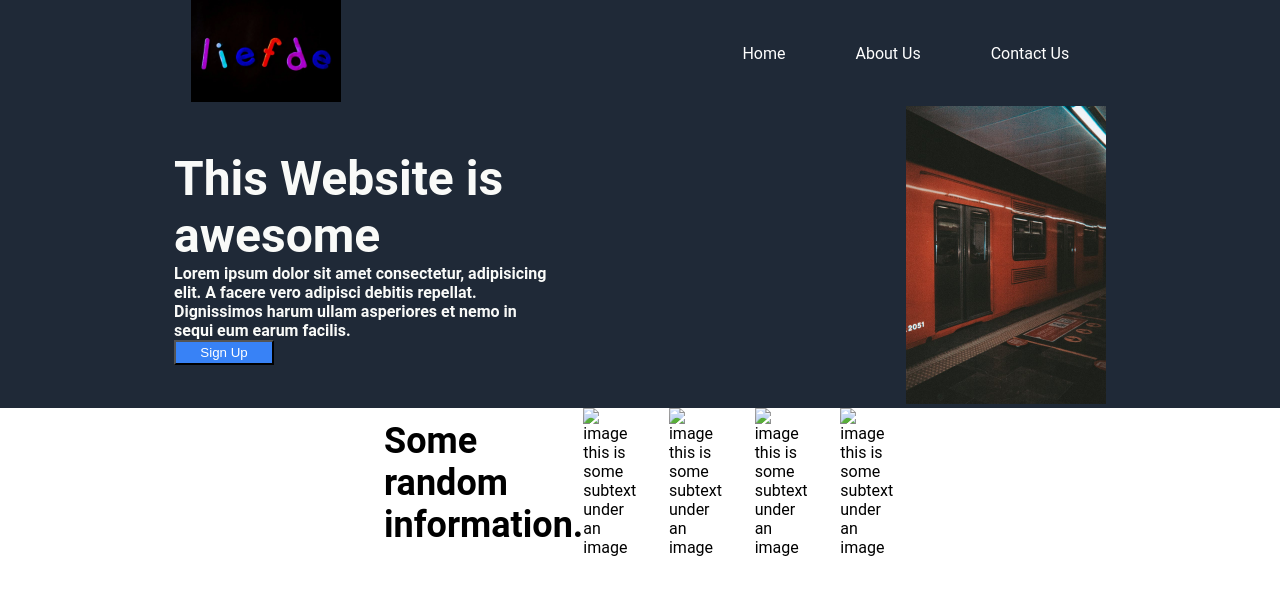
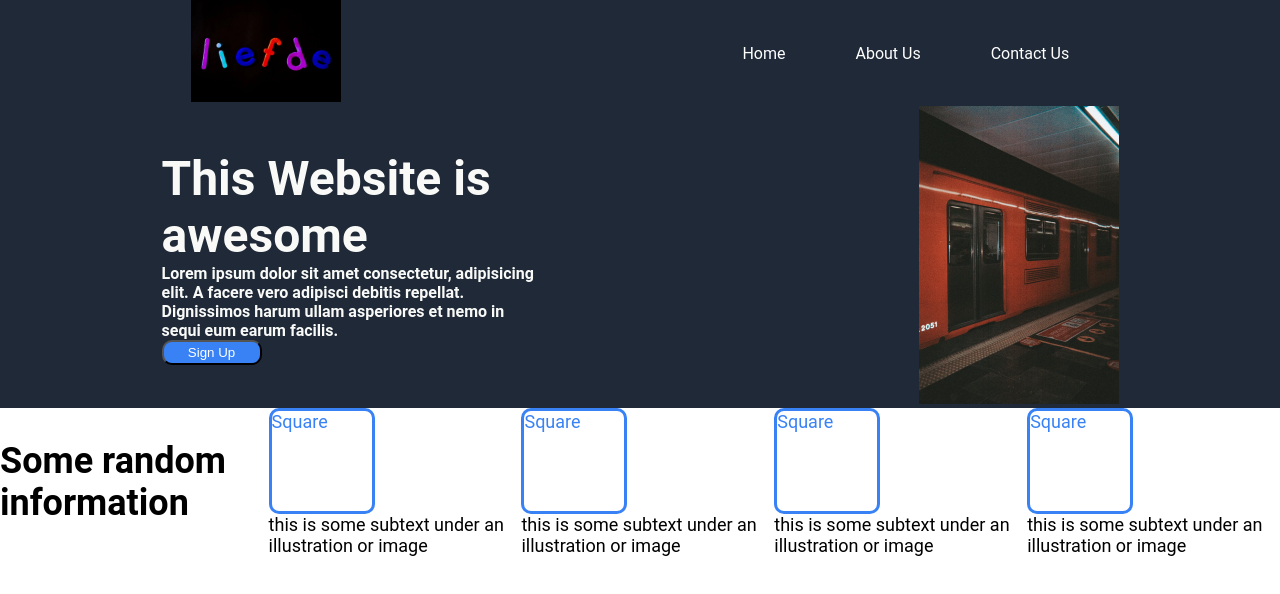
Before and after one commit to tedresmol/landing, a plain HTML site: page index.html in a window 1280 px wide. Drawn offline with Linux system fonts and the light colour scheme.

Commit message:
added some boxes on mid tier

```diff
--- a/index.html
+++ b/index.html
@@ -32,15 +32,29 @@
     </div>
    </main>
    <div class="uppermid">
-    <h2>Some random information.</h2>
-    <ul>
-        <li><img src="" alt="image"> this is some subtext under an image</li>
-        <li><img src="" alt="image"> this is some subtext under an image</li>
-        <li><img src="" alt="image"> this is some subtext under an image</li>
-        <li><img src="" alt="image"> this is some subtext under an image</li>
+    <div class="h2">Some random information</div>
+    <div class="boxes">
+        <div>
+            <div class="square">Square</div>
+            <span>this is some subtext under an illustration or image</span>
+        </div>
+        <div>
+            <div class="square">Square</div>
+            <span>this is some subtext under an illustration or image</span>
+        </div>
+        <div>
+            <div class="square">Square</div>
+            <span>this is some subtext under an illustration or image</span>
+        </div>
+        <div>
+            <div class="square">Square</div>
+            <span>this is some subtext under an illustration or image</span>
+        </div>
 
-    </ul>
 
+
+
+    </div>
    </div>
 
 
--- a/styles.css
+++ b/styles.css
@@ -42,6 +42,7 @@
     color: white;
     width: 100px;
     height: 25px;
+    border-radius: 10px;
 }
 h1 {
     color: #F9FAF8;
@@ -50,6 +51,7 @@
 .hero-img{
     max-width: 650px;
     height: auto;
+    margin-left: 50px;
 
 }
 .content-left{
@@ -62,13 +64,25 @@
 .uppermid {
     display: flex;
     align-items: center;
-    justify-content: center;
-    padding: 0 30%;
+    justify-content: space-between;
+
 
 }
-h2{
+.h2{
     font-size: 36px;
     font-weight: bold;
+
+
+}
+.boxes{
+    color: black;
+    font-size: 18px;
     display: flex;
 
 }
+.square {
+    width: 100px;
+    height: 100px;
+    border: 3px solid; color: #3882F6;
+    border-radius: 10px;
+}
```
